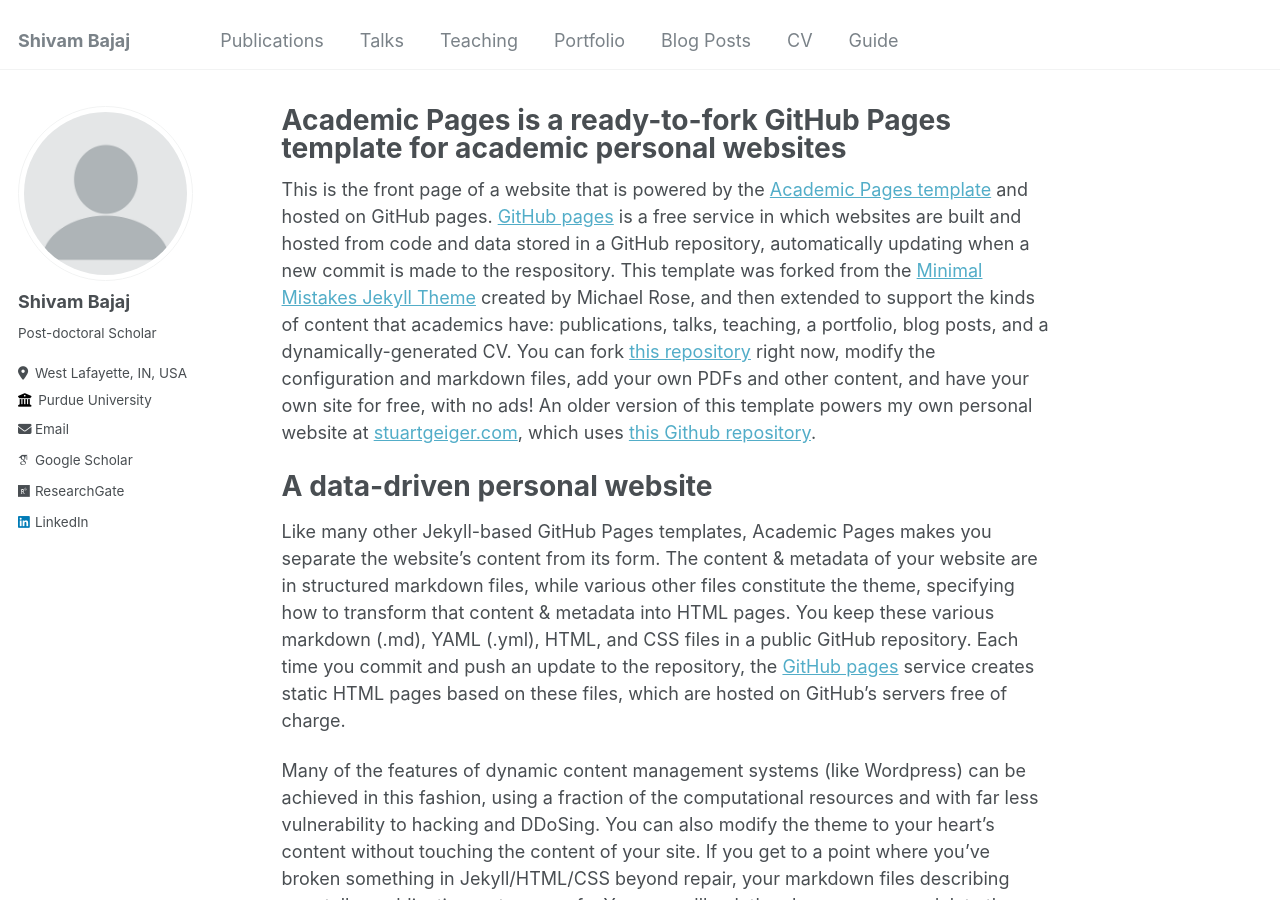
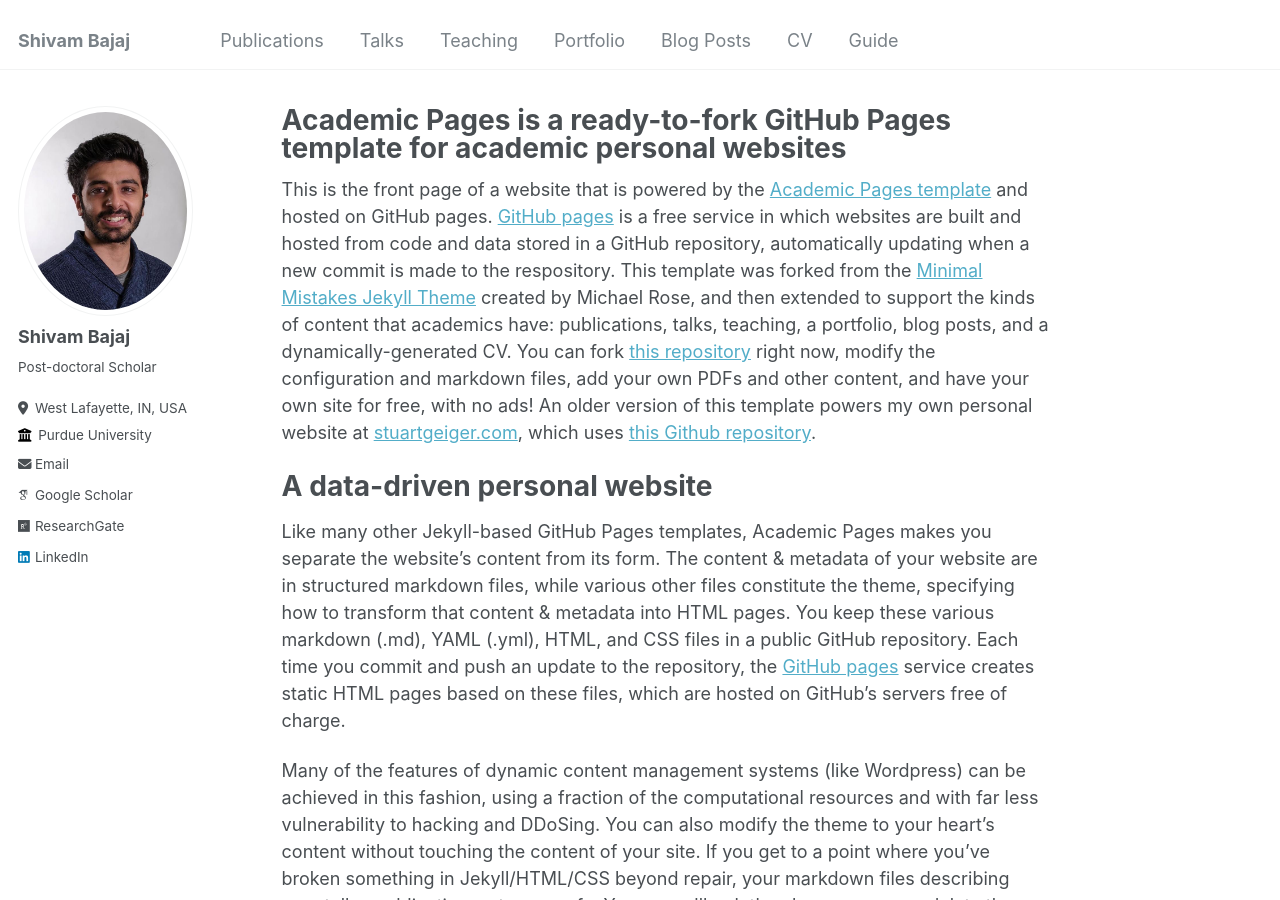
Before and after one commit to shivambajaj08/shivambajaj08.github.io, a Jekyll site: the page built from _pages/about.md, in a window 1280 px wide and 900 px high. Built offline with Jekyll 4.4.1, drawn with Linux system fonts in a browser that asks for light colours; some web fonts are replaced.

Commit message:
config.yml

```diff
--- a/_config.yml
+++ b/_config.yml
@@ -21,7 +21,7 @@ repository               : "shivambajaj08/shivambajaj08.github.io"
 #               Additional customization can be done by editing /_includes/author-profile.html
 author:
   # Biographic information
-  avatar           : "profile.png"
+  avatar           : "profile_pic.jpeg"
   name             : "Shivam Bajaj"
   pronouns         : # example: "she/her"
   bio              : "Post-doctoral Scholar"
```
